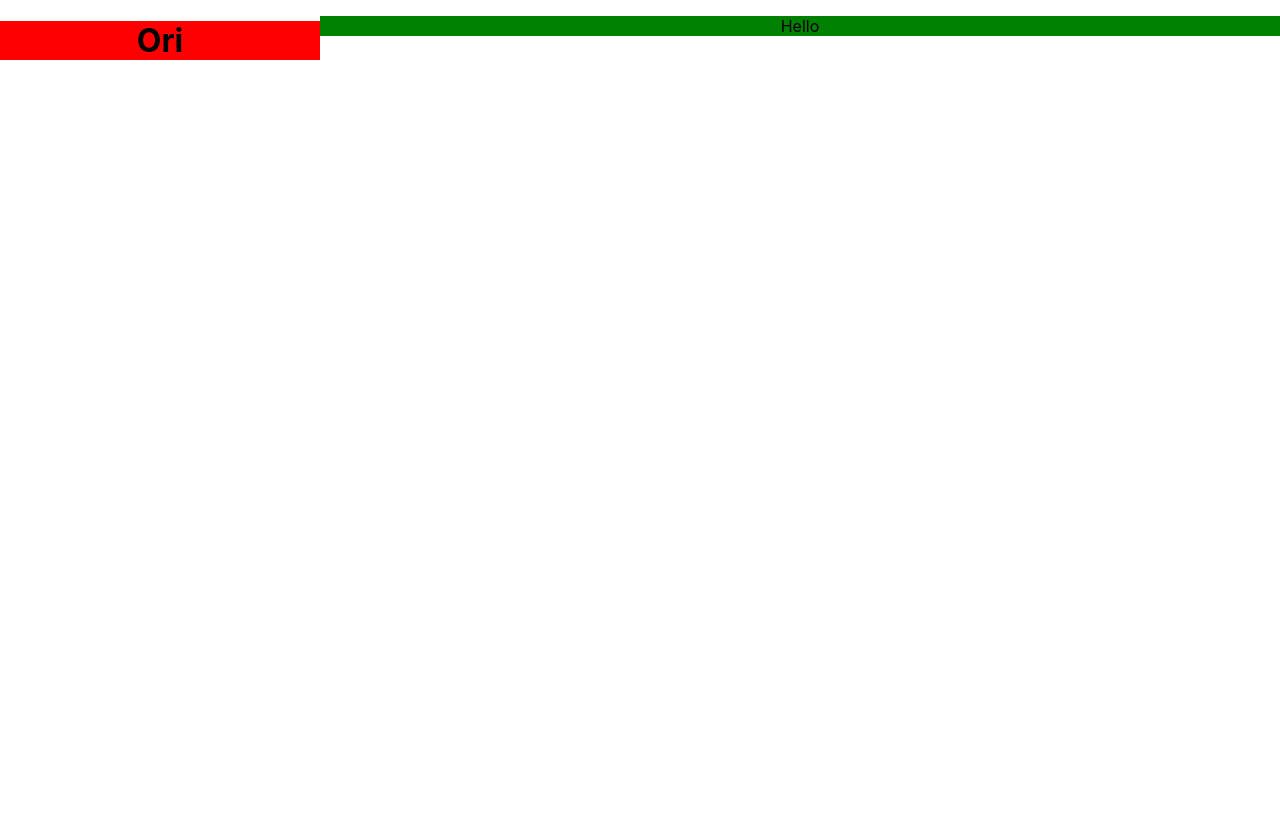
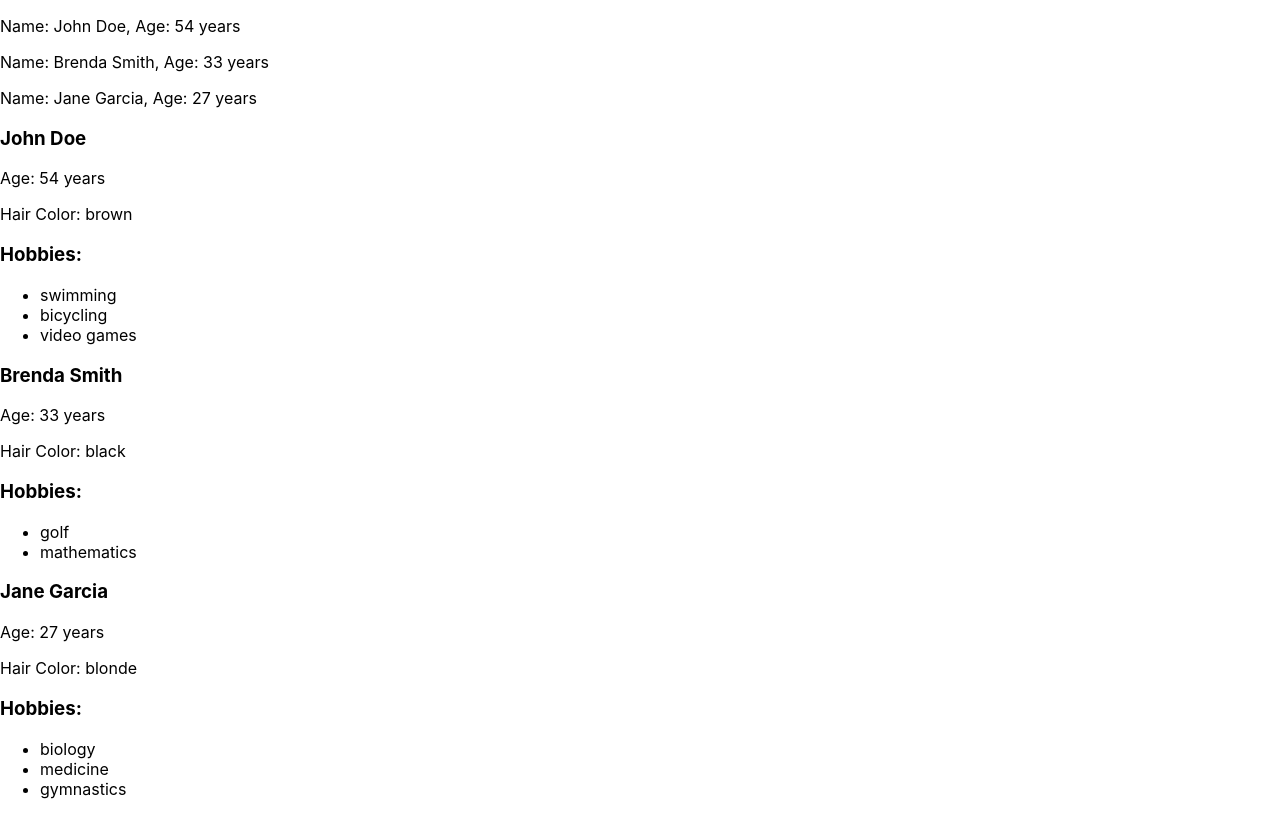
Before and after one commit to oriML/react-dp-learn, a React (Create React App) app: page / in a window 1280 px wide. Built offline with nearby package versions, Linux system fonts and the light colour scheme; the HTML template or start-up script is replaced by a standard one.

Commit message:
lists & li

```diff
--- a/src/App.tsx
+++ b/src/App.tsx
@@ -1,19 +1,63 @@
 
 import './App.css';
 import { SplitScreen } from './cmps/layout-cmp/SplitScreen';
+import { LargePersonListItem } from './cmps/people/LargePersonListItem';
+import { SmallPersonListItem } from './cmps/people/SmallPersonListItem';
+import RegularList from './cmps/RegularList';
+
+const people = [{
+	name: 'John Doe',
+	age: 54,
+	hairColor: 'brown',
+	hobbies: ['swimming', 'bicycling', 'video games'],
+}, {
+	name: 'Brenda Smith',
+	age: 33,
+	hairColor: 'black',
+	hobbies: ['golf', 'mathematics'],
+}, {
+	name: 'Jane Garcia',
+	age: 27,
+	hairColor: 'blonde',
+	hobbies: ['biology', 'medicine', 'gymnastics'],
+}];
+
+const products = [{
+	name: 'Flat-Screen TV',
+	price: '$300',
+	description: 'Huge LCD screen, a great deal',
+	rating: 4.5,
+}, {
+	name: 'Basketball',
+	price: '$10',
+	description: 'Just like the pros use',
+	rating: 3.8,
+}, {
+	name: 'Running Shoes',
+	price: '$120',
+	description: 'State-of-the-art technology for optimum running',
+	rating: 4.2,
+}];
 
 const Left = ({ name }:{name: string}) => <h1 style={{'backgroundColor': 'red'}}>{name}</h1>
 const Right = ({ message }: {message: string}) => <p style={{'backgroundColor': 'green'}}>{message}</p>
 
-
 function App() {
   return (
-    <div className="App">
-      <SplitScreen leftWeight={1} rightWeight={3} >
-        <Left name={'Ori'} />
-        <Right message={'Hello'} />
-      </SplitScreen>
-    </div>
+    <>
+    <RegularList
+    items={people}
+    resourceName='person'
+    itemComponent={SmallPersonListItem}
+    />
+
+    <RegularList
+    items={people}
+    resourceName='person'
+    itemComponent={LargePersonListItem}
+    />
+    </>
+
   );
 }
 
--- /dev/null
+++ b/src/cmps/RegularList.tsx
@@ -0,0 +1,32 @@
+import React, { ReactElement } from 'react'
+
+interface IPepole{
+
+        name: string,
+        age: number,
+        hairColor: string,
+        hobbies: string[]
+
+  }
+
+interface IRegularList{
+    items: IPepole[],
+    resourceName: string,
+    itemComponent: any
+}
+
+const RegularList = ({
+    items,
+    resourceName,
+    itemComponent: ItemComponent
+}: IRegularList) => {
+  return (
+    <>
+    {
+        items.map( (item, index) => <ItemComponent key={index} {...{[resourceName]: item}} /> )
+}
+    </>
+  )
+}
+
+export default RegularList
--- /dev/null
+++ b/src/cmps/people/LargePersonListItem.tsx
@@ -0,0 +1,25 @@
+import React from 'react'
+
+interface ILargePerson{
+    person:{
+        name: string,
+        age: string,
+        hairColor: string,
+        hobbies: string[]
+    }
+  }
+
+export const LargePersonListItem = ({person}: ILargePerson) => {
+  const { name, age, hairColor, hobbies } = person
+  return (
+    <>
+        <h3>{name}</h3>
+        <p>Age: {age} years</p>
+        <p>Hair Color: {hairColor}</p>
+        <h3>Hobbies:</h3>
+        <ul>
+            {hobbies.map( hobby => <li key={hobby}>{hobby}</li>)}
+        </ul>
+    </>
+  )
+}
--- /dev/null
+++ b/src/cmps/people/SmallPersonListItem.tsx
@@ -0,0 +1,16 @@
+import React from 'react'
+
+interface ISmallPerson{
+  person:{
+      name: string,
+      age: string,
+  }
+}
+
+
+export const SmallPersonListItem = ({person}: ISmallPerson ) => {
+  const { name, age } = person
+  return (
+    <p>Name: {name}, Age: {age} years</p>
+  )
+}
```
Also changed, not shown: src/cmps/product/LargeProductListItem.js (added), src/cmps/product/SmallProductListItem.js (added).
